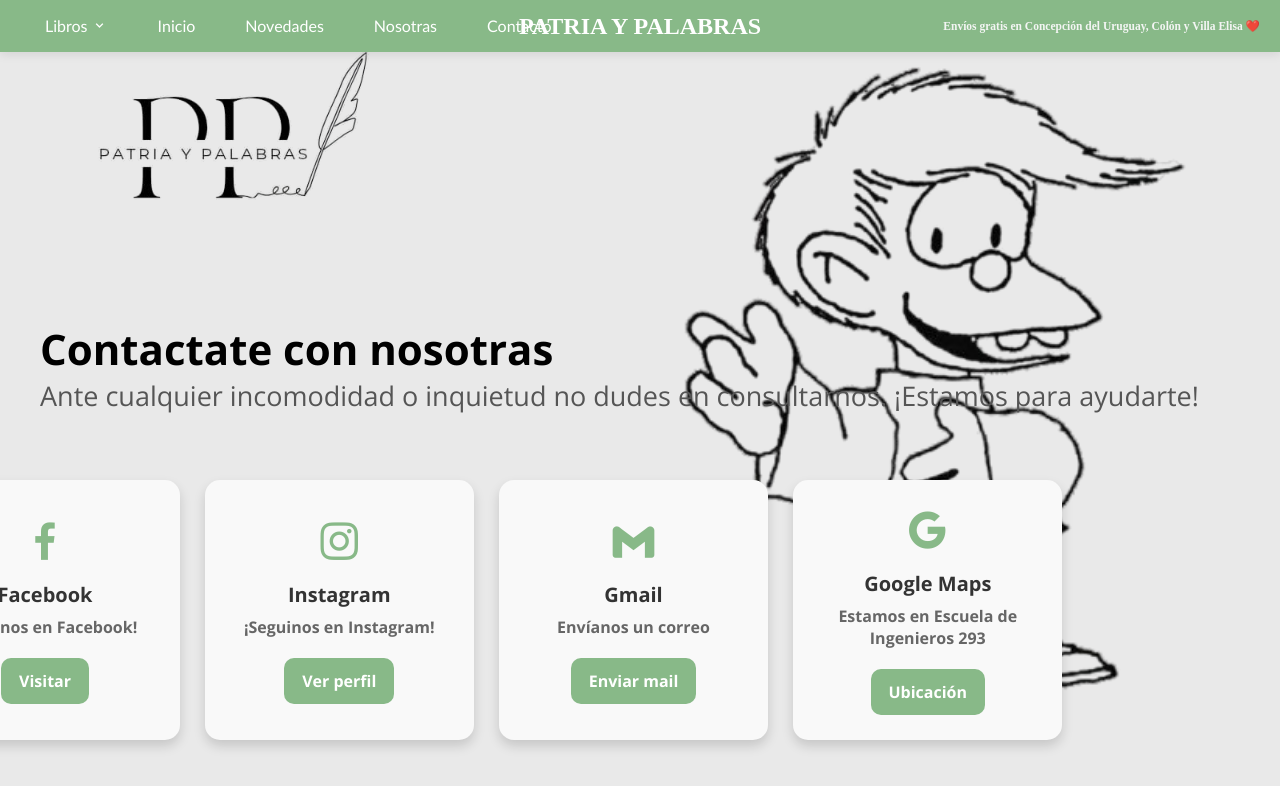
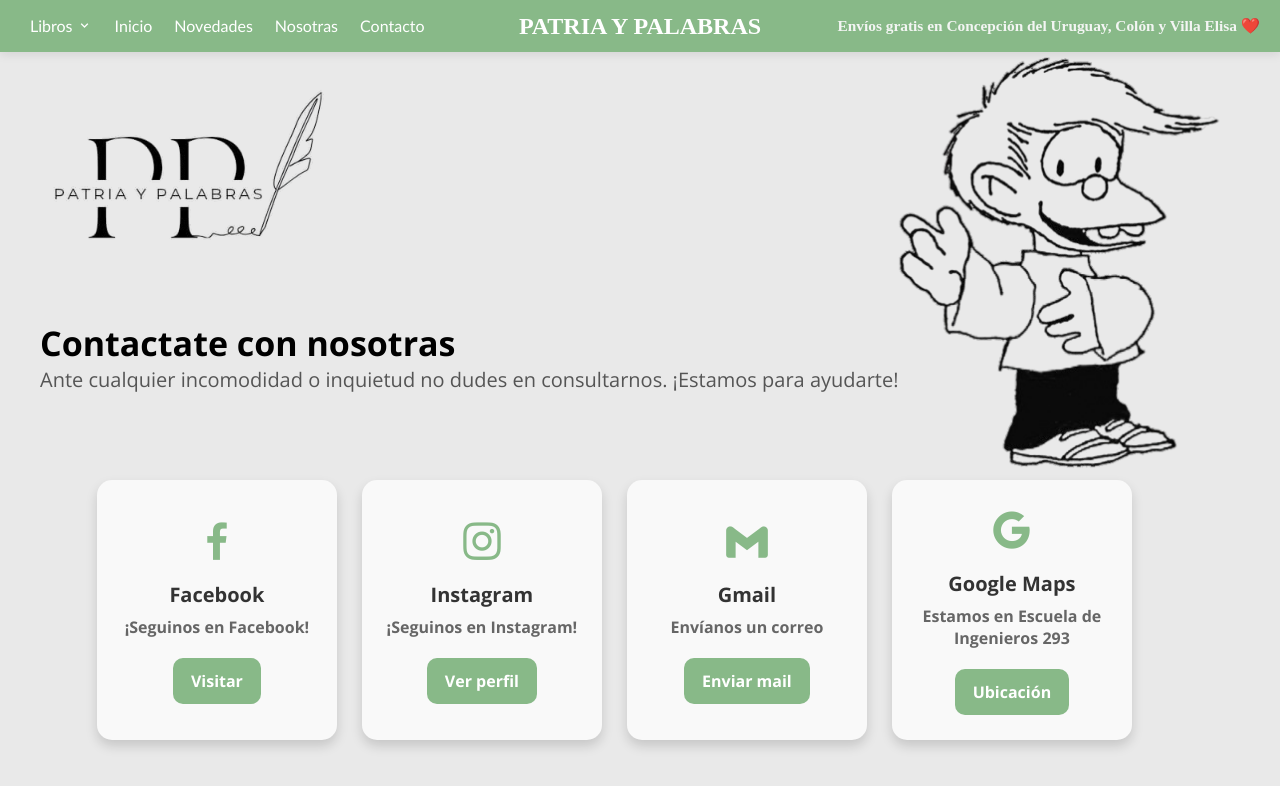
Before and after one commit to TOMY1337x/patria-y-palabras-web, a website: page public/contacto.html in a window 1280 px wide. Drawn offline with nearby package versions, Linux system fonts and the light colour scheme.

Commit message:
upd style

```diff
--- a/public/assets/css/contacto.css
+++ b/public/assets/css/contacto.css
@@ -496,22 +496,15 @@ body {
     }
 
     .imagen-flotante {
-        position: relative;
-        width: 100%;
-        max-width: 300px;
-        top: auto;
-        right: auto;
-        transform: none;
-        margin: 90px auto;
-        display: block;
+        display: none;
     }
 
     .pyp-log {
         position: relative;
         width: 80%;
         max-width: 250px;
-        top: auto;
-        left: auto;
+        top: 50px;
+        left: -10px;
         transform: none;
         margin: 20px auto;
         display: block;
@@ -572,3 +565,72 @@ body {
         font-size: 14px;
     }
 }
+
+@media (min-width: 769px) and (max-width: 1366px) {
+
+    body {
+        padding-top: 10px !important;
+        margin-top: 10px !important;
+    }
+
+    .nav-menu ul {
+        gap: 2px;
+    }
+
+    .nav-menu ul li .link {
+        margin: 0 4px;
+        padding: 4px 6px;
+    }
+
+    .nav-phrase {
+        font-size: 1.2vw;
+    }
+
+    .nav-menu ul li .link::after {
+        bottom: 2px;
+        height: 2px;
+    }
+
+    .dropdown-menu {
+        margin-top: 10px !important;
+        left: -18px !important;
+    }
+
+    .dropdown-submenu .dropdown-menu {
+        min-width: 160px !important;
+        margin-left: 0 !important;
+        left: 100% !important;
+        top: -5px !important;
+    }
+
+    .pyp-log{
+        top: 200px;
+        left: -45px;
+    }
+
+    .imagen-flotante{
+        width: 35%;
+        top: 270px;
+    }
+
+    .recuadros-container {
+        width: 90%;
+        margin-left: -35%;
+        margin-right: 5%;
+        transform: none !important;
+    }
+
+    .recuadro {
+        width: 35%;
+        max-width: 240px;
+        padding: 15px;
+    }
+
+    .texto-contacto h2 {
+        font-size: 34px !important;
+    }
+    .texto-contacto p {
+        font-size: 20px !important;
+    }
+
+}
```
